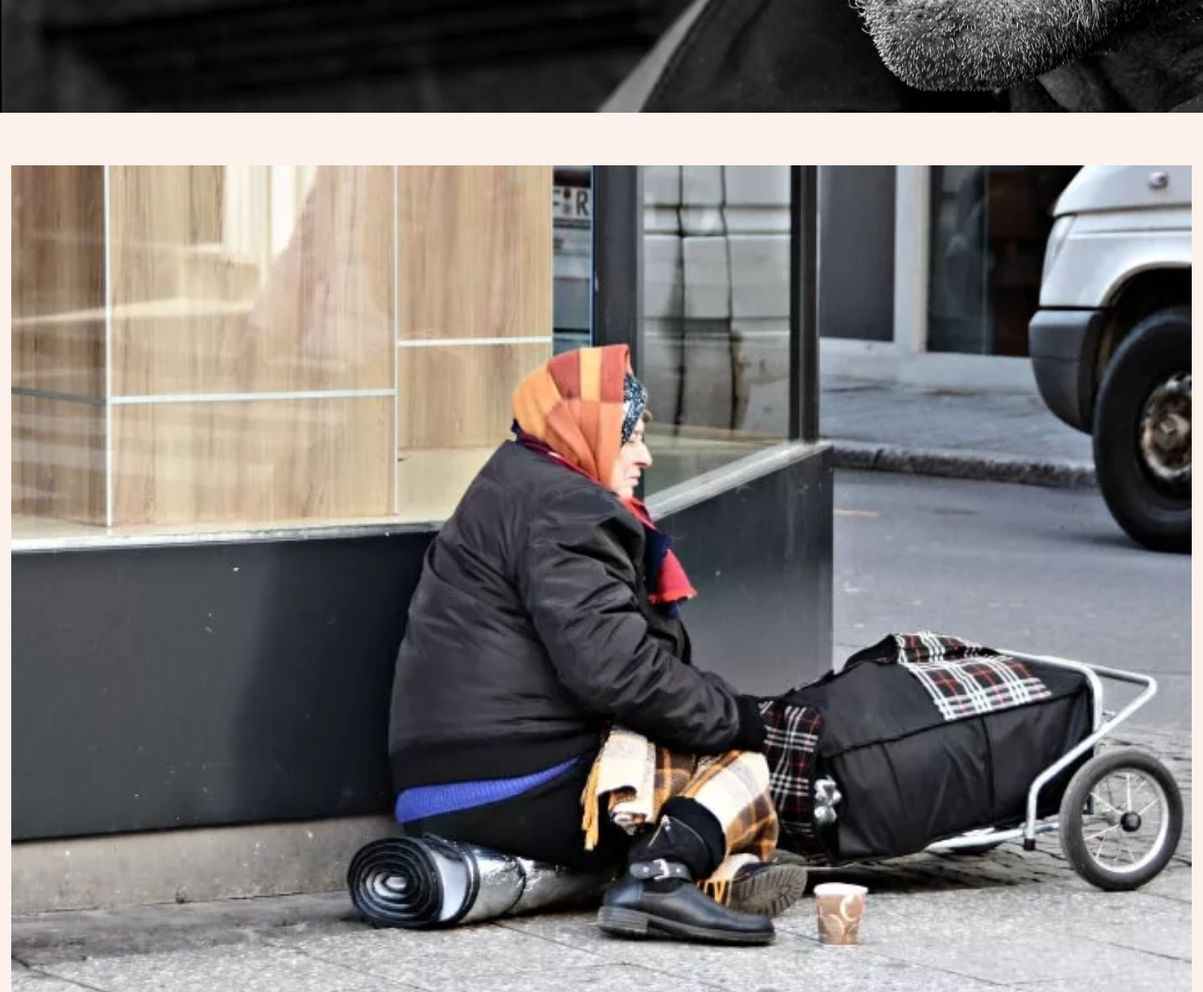
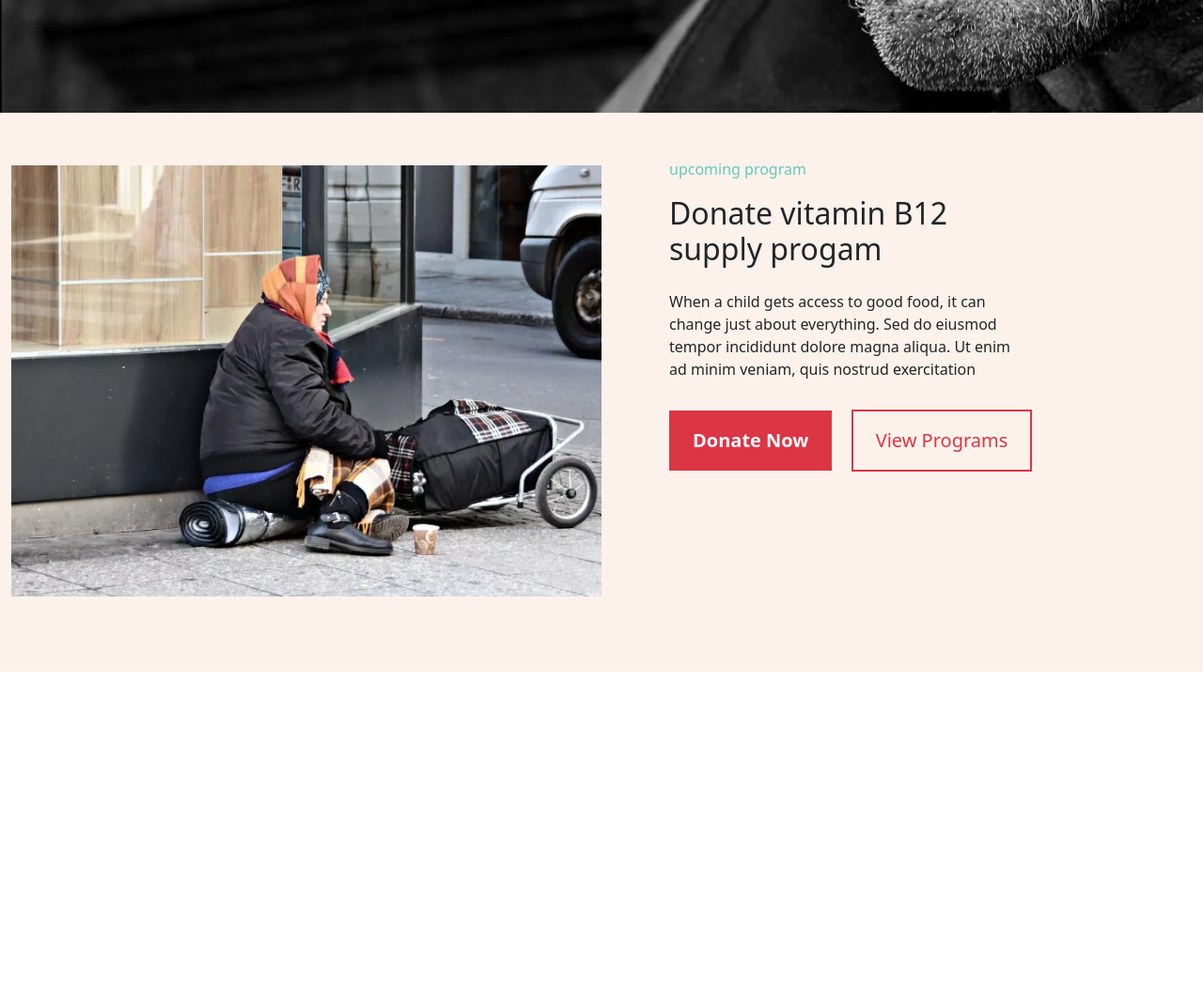
Before and after one commit to lyionmaurice/colorlide-project, a plain HTML site: page index.html in a window 1280 px wide. Shown: the part 680-1736 px from the top of the page at 94% size. After the commit the page ends 1395 px from the top, so only its background shows below. Drawn offline with nearby package versions, Linux system fonts and the light colour scheme.

Commit message:
modified donating vitamin

```diff
--- a/index.html
+++ b/index.html
@@ -184,33 +184,43 @@
   </div>
 
   <!-- upcoming programs -->
-  <div class=" about-container container-fluid py-5 ">
+  <div class=" about-container container-fluid py-5 d-lg-flex ">
 
-    <div class="img-container w-100">
-      <img src="./assets/about1.jpg" alt="" class="w-100 my-2">
+    <div class="img-container mb-4 me-4 col-sm-12 col-md-8 col-lg-6">
+      <img src="./assets/about1.jpg" alt="" class="w-100 my-2 img-fluid">
     </div>
 
-    <div class="ongoing-text my-2" >
+    <div class="d-inline-block ps-lg-5">
+
+      <div class="ongoing-text ">
         <p>upcoming program </p>
       </div>
 
-    <div class="my-2">
-      <h2>Donate vitamin B12 supply progam</h2>
+      <div class="col-md-8">
+
+        <div class="mb-4">
+          <h2 class="fw-medium ">Donate vitamin B12 supply progam</h2>
         </div>
 
-    <div class=" my-4" >
-      <p>When a child gets access to good food, it can change just about everything. Sed do eiusmod tempor incididunt dolore magna aliqua. Ut enim ad minim veniam, quis nostrud exercitation</p>
+        <div class="mb-4">
+          <p>When a child gets access to good food, it can change just about everything. Sed do eiusmod tempor
+            incididunt
+            dolore magna aliqua. Ut enim ad minim veniam, quis nostrud exercitation</p>
+        </div>
       </div>
 
-    <div class="btns-container">
-      <div class="py-2">
-        <button class="donate-now-btn py-3 px-4 " ><a href="https://preview.colorlib.com/#charitee" class="text-decoration-none text-light fs-5 fw-bold">Donate Now</a></button>
+      <div class="btns-container d-inline-block ">
+        <div class="py-2 d-inline-block">
+          <a href="https://preview.colorlib.com/#charitee"
+            class="text-decoration-none text-light fs-5 fw-bold btn btn-danger rounded-0 py-3 px-4 me-3">Donate Now</a>
         </div>
 
-      <div>
-        <button class="view-program-btn py-3 px-4"><a href="https://preview.colorlib.com/#charitee" class=" view-program-color text-decoration-none fs-5">View Programs</a></button>
+        <div class="d-inline-block">
+          <a href="https://preview.colorlib.com/#charitee"
+            class=" text-decoration-none fs-5 btn btn-outline-danger rounded-0 px-4 py-3 border-2 ">View Programs</a>
         </div>
 
+      </div>
     </div>
 
   </div>
```
Lines whose indentation alone changed are shown as unchanged.
